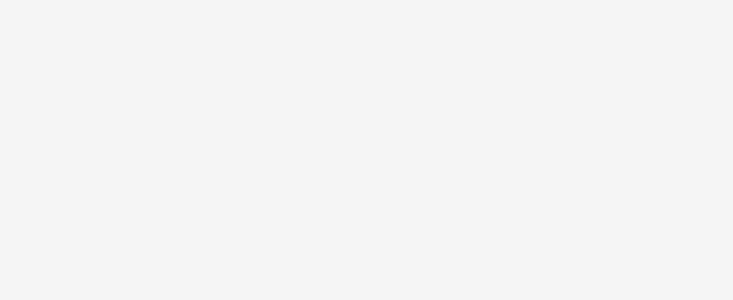
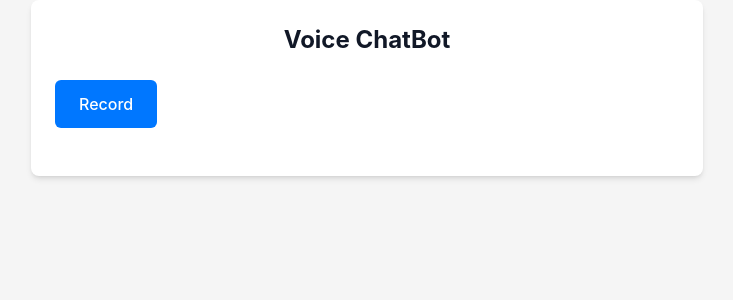
Before and after one commit to alirni/chatbot-next, a Next.js app: page / in a window 1280 px wide. Shown: the top 300 px of the page, without its empty margins (273-1006 px from the left). Built offline with nearby package versions, Linux system fonts and the light colour scheme.

Commit message:
feat: create home page

```diff
--- a/src/app/page.tsx
+++ b/src/app/page.tsx
@@ -1,7 +1,72 @@
-export default function Home() {
+'use client';
+import { useState } from 'react';
+import { AudioPlayer, MessageDisplay, RecordButton } from '@/components';
+
+const Home = () => {
+  const [messages, setMessages] = useState<{ user: string; ai: string }[]>([]);
+  const [audioSrc, setAudioSrc] = useState<string | null>(null);
+
+  const handleVoiceProcessing = async (audio: Blob) => {
+    const formData = new FormData();
+    formData.append('audio', audio, 'recorded_audio.wav');
+
+    try {
+      // Send the FormData with audio to the backend
+      const transcriptionResponse = await fetch('/api/voice-to-text', {
+        method: 'POST',
+        body: formData,
+      });
+
+      if (!transcriptionResponse.ok) {
+        throw new Error(
+          `Failed to transcribe audio: ${transcriptionResponse.statusText}`
+        );
+      }
+
+      const transcription = await transcriptionResponse.json();
+
+      // Send the transcribed text to the chat API
+      const aiResponse = await fetch('/api/chat', {
+        method: 'POST',
+        headers: {
+          'Content-Type': 'application/json',
+        },
+        body: JSON.stringify({ message: transcription.text }),
+      });
+
+      const aiText = await aiResponse.json();
+
+      // Send the AI response text to convert it to speech
+      const voiceResponse = await fetch('/api/text-to-voice', {
+        method: 'POST',
+        headers: {
+          'Content-Type': 'application/json',
+        },
+        body: JSON.stringify({ text: aiText }),
+      });
+
+      const { audio } = await voiceResponse.json();
+
+      setMessages((prev) => [
+        ...prev,
+        { user: transcription.text, ai: aiText },
+      ]);
+      setAudioSrc(audio);
+    } catch (error) {
+      console.error('Error processing voice:', error);
+    }
+  };
+
   return (
-    <div>
-      <main></main>
+    <div className="max-w-2xl mx-auto p-6 bg-white shadow-md rounded-lg">
+      <h1 className="text-2xl font-bold text-accent text-center mb-6">
+        Voice ChatBot
+      </h1>
+      <RecordButton onStop={handleVoiceProcessing} />
+      <MessageDisplay messages={messages} />
+      {audioSrc && <AudioPlayer src={audioSrc} />}
     </div>
   );
-}
+};
+
+export default Home;
```
